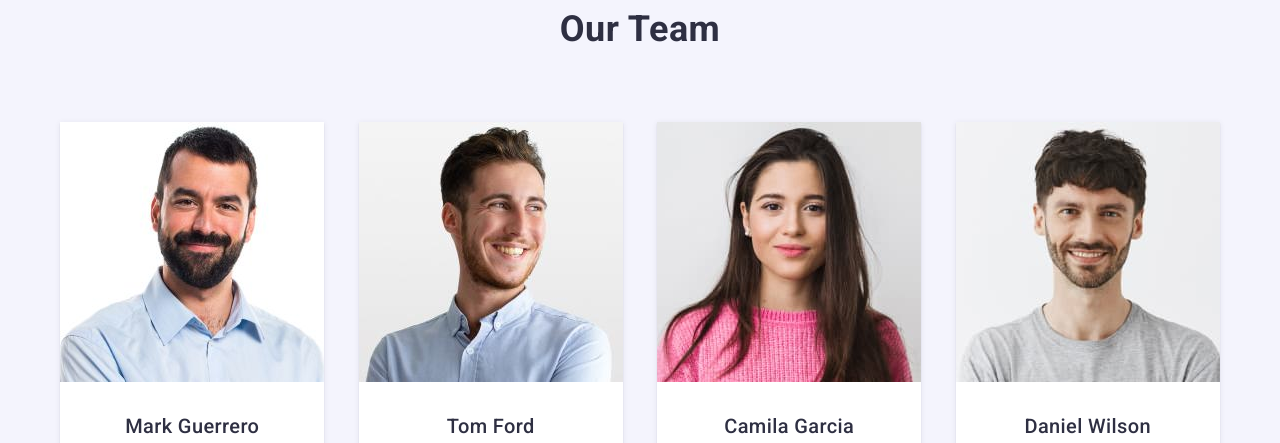
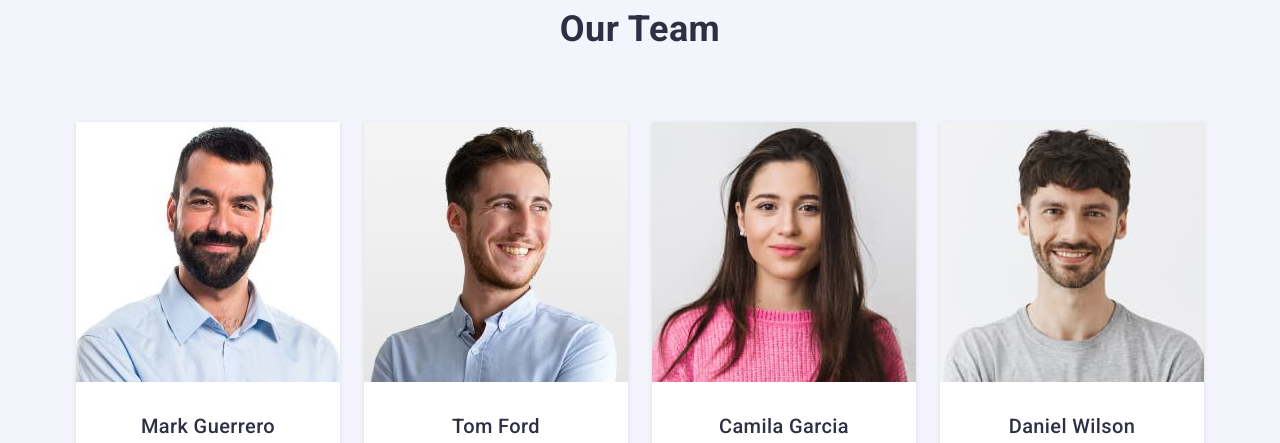
Before and after one commit to Maksym82/goit-markup-homework-07, a plain HTML site: page index.html in a window 1280 px wide. Shown: the part 1830-2273 px from the top of the page. Drawn offline with nearby package versions, Linux system fonts and the light colour scheme.

Commit message:
Fix errors section team

```diff
--- a/sass/components/_team.scss
+++ b/sass/components/_team.scss
@@ -13,16 +13,11 @@
         @extend %container;
         @extend %list;
 
-
-
-
-
-
-
         @media screen and (min-width:768px) {
             display: flex;
             flex-wrap: wrap;
-            gap:  24px;
+            column-gap: 24px;
+            row-gap:  64px;
             justify-content: center;
         }
 
@@ -41,31 +36,17 @@
         text-align: center;
         padding-bottom: 32px;
         gap: 24px;
-        margin: 0 auto 72px;
-
-
-
-
-
-
-
-
-
 
         @media screen and (min-width: 768px) {
             width: 264px;
             margin-bottom: 0;
-
-            // width: calc();
         }
-
     }
 
     &__img {
         width: 100%;
         height: 100%;
         margin-bottom: 32px;
-
 
         @media screen and (min-width:768px) {
             height: 260px;
@@ -75,7 +56,6 @@
             height: 260px;
         }
     }
-
 
     &__name {
         color: var(--navy-blue-dark);
```
Also changed, not shown: css/main.css, css/main.min.css, 2 other files.
